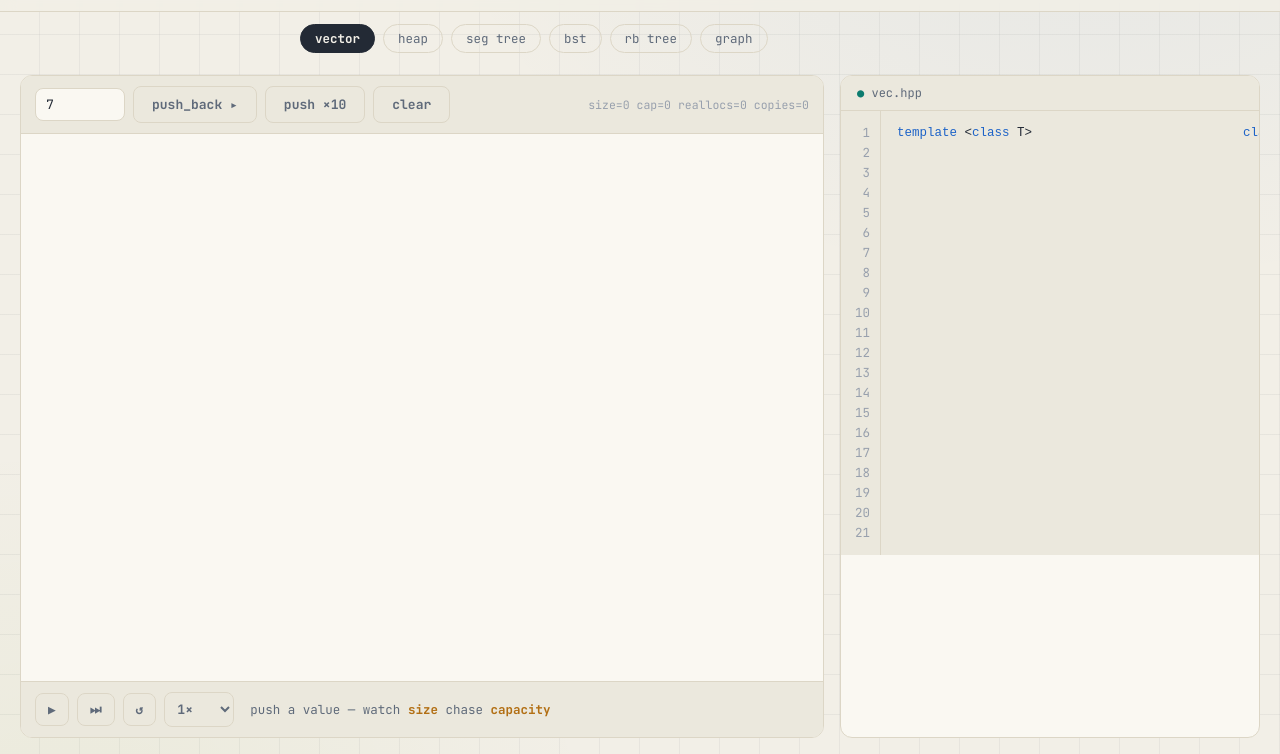
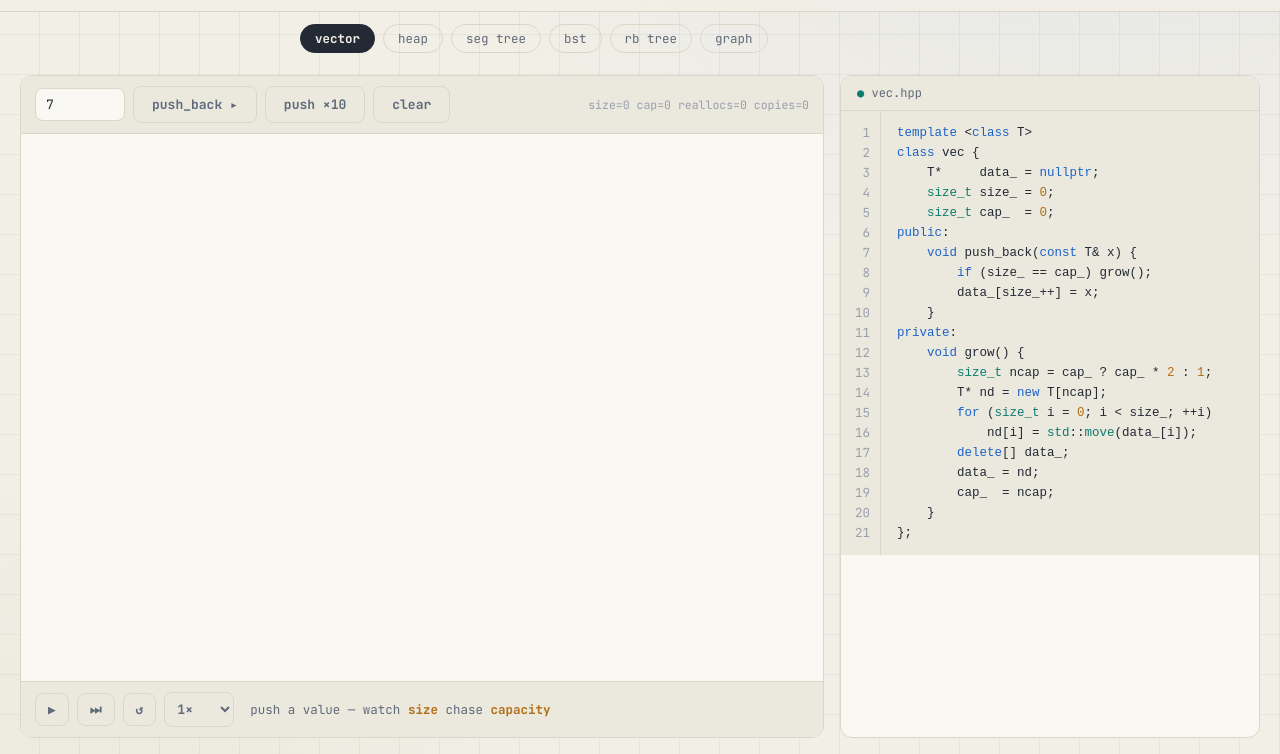
Before and after one commit to vladcioaba/cpp-dojo, a website: page public/labs.html in a window 1280 px wide. Shown: the part 46-800 px from the top of the page. Drawn offline with nearby package versions, Linux system fonts and the light colour scheme.

Commit message:
fix: labs code panel — per-line spans must be block-level

```diff
--- a/public/labs.css
+++ b/public/labs.css
@@ -108,7 +108,7 @@ select.btn { padding: 7px 8px; }
 .lab-code-body { flex: 1; overflow: auto; min-height: 0; }
 .lab-code-body .code { border: 0; border-radius: 0; font-size: 12.5px; }
 
-.lab-code-body .cl { display: inline-block; width: 100%; transition: background 0.2s; }
+.lab-code-body .cl { display: block; transition: background 0.2s; }
 .lab-code-body .cl.active {
   background: color-mix(in srgb, var(--amber) 14%, transparent);
   box-shadow: inset 3px 0 0 var(--amber);
```
